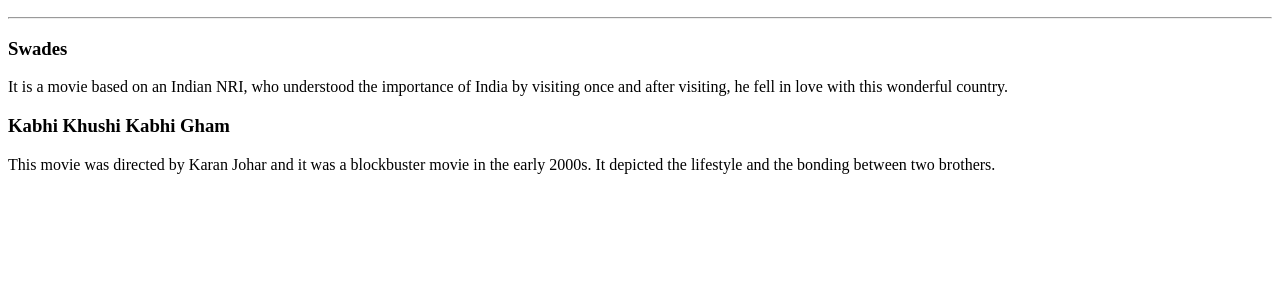
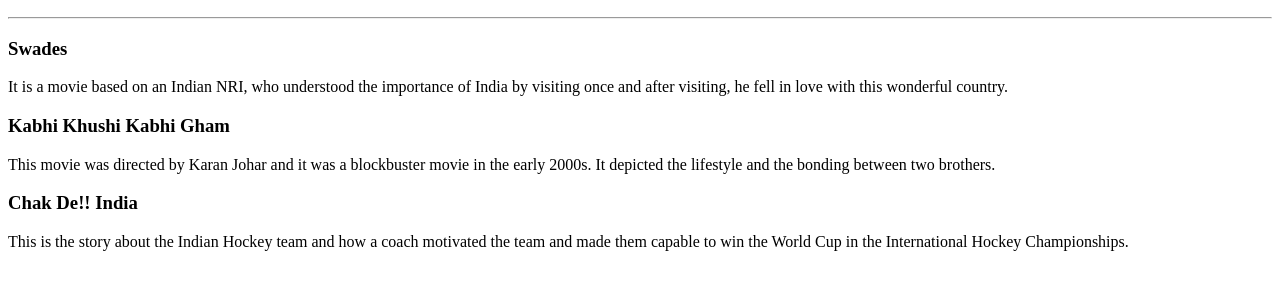
Before and after one commit to dchak2023/Movie-Ranking-Project, a plain HTML site: page index.html in a window 1280 px wide. Shown: the part 110-400 px from the top of the page. Drawn offline with Linux system fonts and the light colour scheme.

Commit message:
Added the Third movie

```diff
--- a/index.html
+++ b/index.html
@@ -13,6 +13,7 @@
     <p>It is a movie based on an Indian NRI, who understood the importance of India by visiting once and after visiting, he fell in love with this wonderful country.</p>
     <h3>Kabhi Khushi Kabhi Gham</h3>
     <p>This movie was directed by Karan Johar and it was a blockbuster movie in the early 2000s. It depicted the lifestyle and the bonding between two brothers.</p>
-
+    <h3>Chak De!! India</h3>
+    <p>This is the story about the Indian Hockey team and how a coach motivated the team and made them capable to win the World Cup in the International Hockey Championships.</p>
 </body>
 </html>
```
